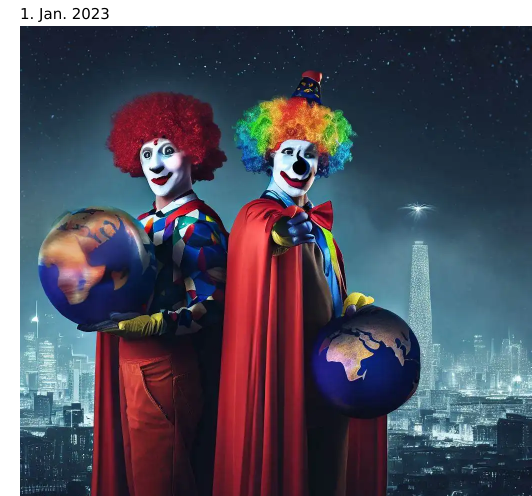
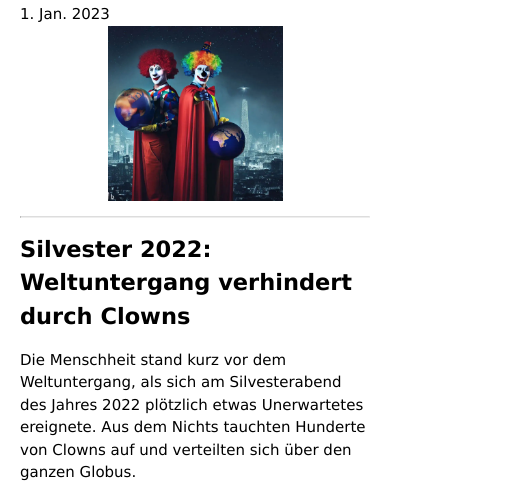
Before and after one commit to harryk2142/my-website, an Astro site: page /blog/2023-01-01-weltuntergang-verhindert-durch-clowns in a window 390 px wide. Shown: the part 342-838 px from the top of the page, 532 px wide, since content can reach past the window. Built offline with nearby package versions, Linux system fonts and the light colour scheme; Astro itself is replaced by a stand-in of ours.

Commit message:
fix image width for mobile

```diff
--- a/src/layouts/BlogPost.astro
+++ b/src/layouts/BlogPost.astro
@@ -32,6 +32,10 @@ const {
       .last-updated-on {
         font-style: italic;
       }
+      .blog-post-img-container {
+        width: 50%;
+        margin: auto;
+      }
     </style>
     {
       previewImage && (
@@ -47,11 +51,6 @@ const {
     <Header />
     <main>
       <article>
-        <!-- {
-          blogPostImage && (
-            <img width={720} height={360} src={blogPostImage} alt="" />
-          )
-        } -->
         <h1 class="title">{title}</h1>
         <FormattedDate date={pubDate} />
         {
@@ -63,12 +62,9 @@ const {
         }
         {
           blogPostImage && (
-            <img
-              src={"/images/blog/" + blogPostImage}
-              alt={blogPostImage}
-              width={512}
-              height="auto"
-            />
+            <div class="blog-post-img-container">
+              <img src={"/images/blog/" + blogPostImage} alt={blogPostImage} />
+            </div>
           )
         }
         <hr />
--- a/src/styles/style.css
+++ b/src/styles/style.css
@@ -99,3 +99,9 @@ a {
 a:hover {
   text-decoration: underline;
 }
+img {
+  border: none;
+  max-width: 100%;
+  height: auto;
+  vertical-align: middle;
+}
```
